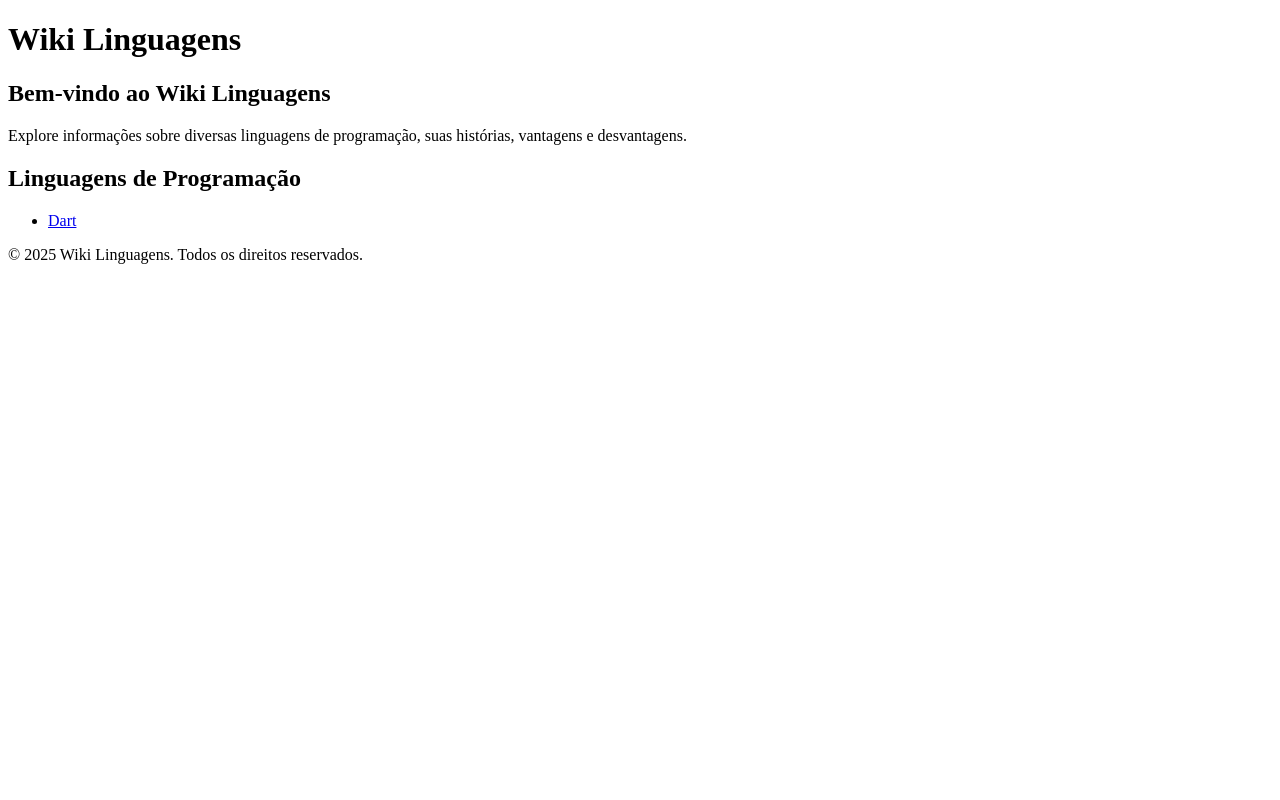
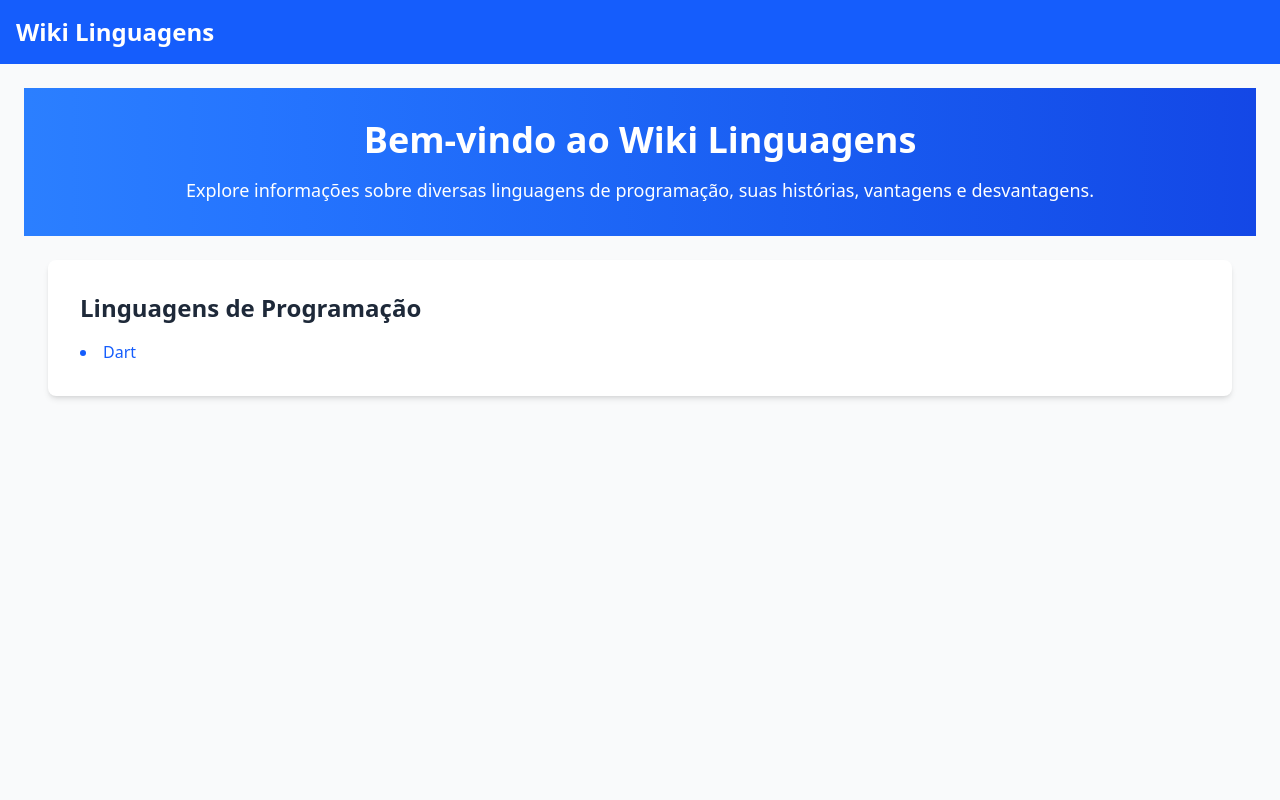
Before and after one commit to prof-freedson/wiki-linguagens, a Next.js app: page / in a window 1280 px wide. Shown: the top 800 px of the page. Built offline with nearby package versions, Linux system fonts and the light colour scheme.

Commit message:
CSS global importado e ajustes no layout

```diff
--- a/src/app/layout.tsx
+++ b/src/app/layout.tsx
@@ -1,5 +1,6 @@
 import Header from "./components/Header";
 import Footer from "./components/Footer";
+import './globals.css'
 
 export default function RootLayout({
   children,
@@ -8,7 +9,7 @@ export default function RootLayout({
 }>) {
   return (
     <html lang="en">
-      <body className="bg-gray-50 text-gray-800 font-sans">
+      <body className="flex flex-col h-screen bg-gray-50 text-gray-800 font-sans">
         <Header />
         <main className="container mx-auto p-6">{children}</main>
         <Footer />
```
